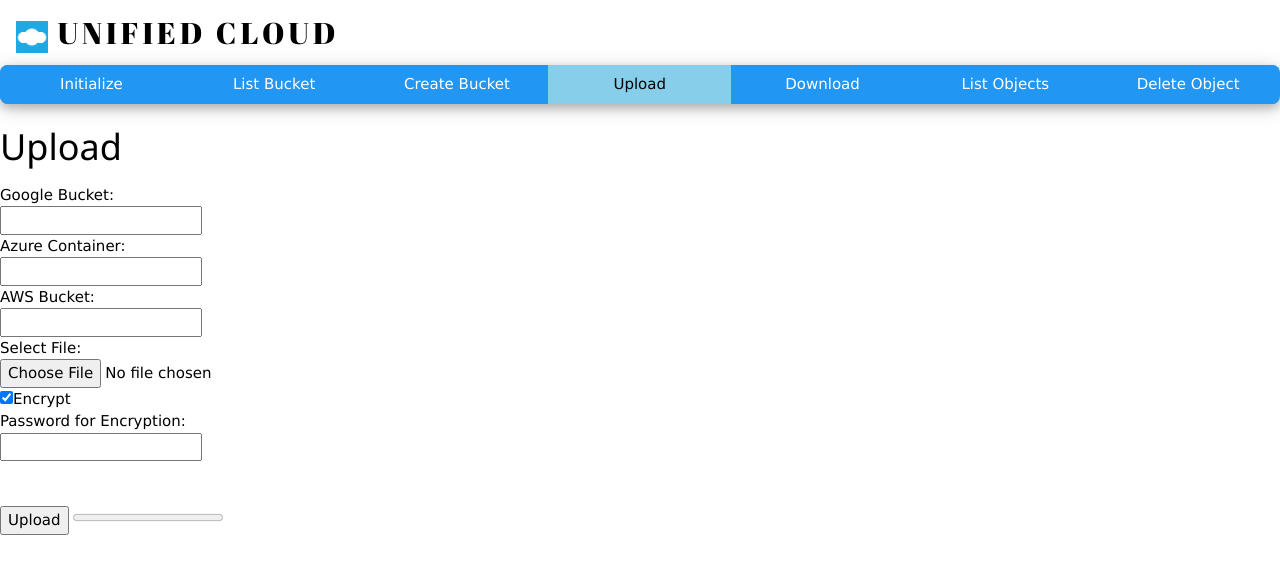
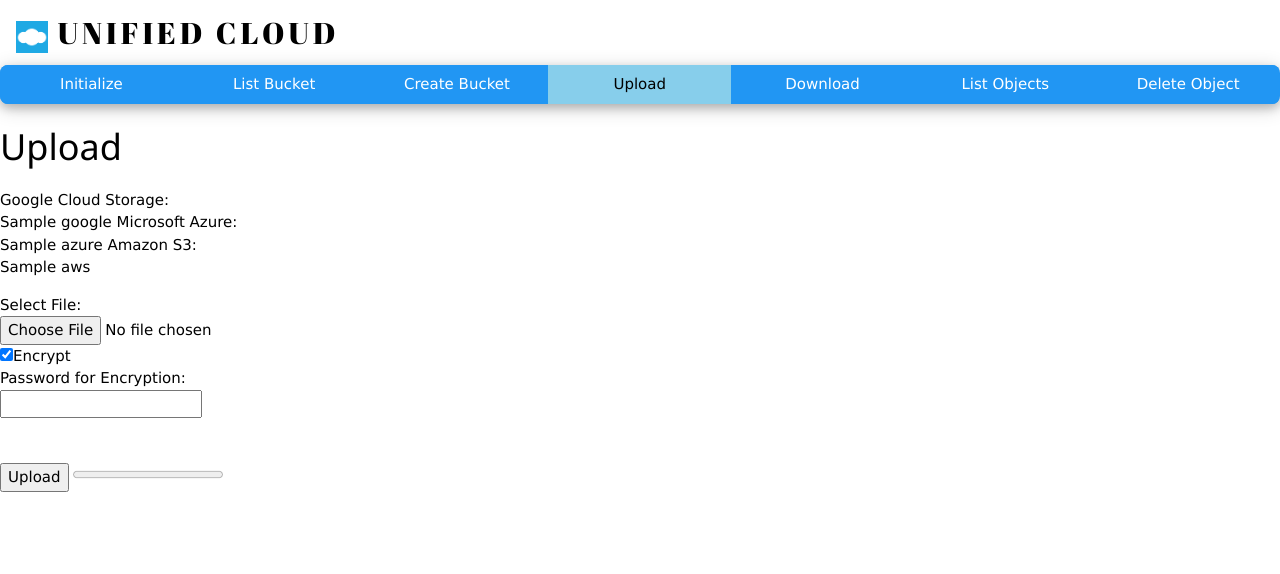
Before and after one commit to danielwwong/Unified-Cloud-API, a Flask app: template templates/upload_ajax.html in a window 1280 px wide. Shown: the top 574 px of the page. Run offline with Flask 2, Linux system fonts and the light colour scheme; the template is opened without the code that fills it: most values are stand-ins (such as "Sample title", 1, 10 or a date in 2020).

Commit message:
Update Upload Page

```diff
--- a/main.py
+++ b/main.py
@@ -40,7 +40,8 @@ def list_bucket():
         google_platform_check = request.form.get('google_platform')
         azure_platform_check = request.form.get('azure_platform')
         aws_platform_check = request.form.get('aws_platform')
-        google_info, azure_info, aws_info = custom_api.list_bucket(google_platform_check, azure_platform_check, aws_platform_check)
+        page = 'list_page'
+        google_info, azure_info, aws_info = custom_api.list_bucket(page, google_platform_check, azure_platform_check, aws_platform_check)
         flag = 1
         return render_template('list_bucket.html', status = flag, google = google_info, azure = azure_info, aws = aws_info)
     else:
@@ -64,12 +65,17 @@ def upload():
         # encrypt file
         custom_api.encrypt_file(backup_file_path)
     # upload
-    custom_api.upload_object(backup_file_path, f.filename, google_upload_bucket, azure_upload_container, aws_upload_bucket)
-    return render_template('upload_ajax.html')
+    info = custom_api.upload_object(backup_file_path, f.filename, google_upload_bucket, azure_upload_container, aws_upload_bucket)
+    return info
 
 @app.route('/upload_ajax/')
 def upload_ajax():
-    return render_template('upload_ajax.html')
+    google_platform_check = 'on'
+    azure_platform_check = 'on'
+    aws_platform_check = 'on'
+    page = 'upload_page'
+    google_info, azure_info, aws_info = custom_api.list_bucket(page, google_platform_check, azure_platform_check, aws_platform_check)
+    return render_template('upload_ajax.html', google = google_info, azure = azure_info, aws = aws_info)
 
 @app.route('/download_keys/private/', methods = ['GET'])
 def download_private_key():
--- a/templates/upload_ajax.html
+++ b/templates/upload_ajax.html
@@ -20,9 +20,27 @@
 			}
 			function UploadFile() {
 				// get bucket/container name
-				var g_bucket = document.getElementsByName("google_upload_bucket")[0].value;
-				var a_container = document.getElementsByName("azure_upload_container")[0].value;
-				var a_bucket = document.getElementsByName("aws_upload_bucket")[0].value;
+				var g_bucket_list = document.getElementsByName("google_upload_bucket");
+				for (var i = 0; i < g_bucket_list.length; i++) {
+					if (g_bucket_list[i].checked) {
+						var g_bucket = g_bucket_list[i].value;
+						break;
+					}
+				}
+				var a_container_list = document.getElementsByName("azure_upload_container");
+				for (var i = 0; i < a_container_list.length; i++) {
+					if (a_container_list[i].checked) {
+						var a_container = a_container_list[i].value;
+						break;
+					}
+				}
+				var a_bucket_list = document.getElementsByName("aws_upload_bucket");
+				for (var i = 0; i < a_bucket_list.length; i++) {
+					if (a_bucket_list[i].checked) {
+						var a_bucket = a_bucket_list[i].value;
+						break;
+					}
+				}
 				// get file element
 				var fileObj = document.getElementById("file_path").files[0];
 				var check = document.getElementsByName("encryption_check")[0];
@@ -48,14 +66,19 @@
 				// XMLHttpRequest
 				var xhr = new XMLHttpRequest();
 				xhr.open("post", FileController, true);
-				xhr.onload = function () {
-					// return messages
-					if (check_encrypt == "on") {
-						var links = ["/download_keys/private/", "/download_keys/public/"];
-						var download_names = ["rsa_private_key.bin", "rsa_public_key.pem"];
-						download(links, download_names);
+				xhr.onreadystatechange = function() {
+					if (this.readyState == 4 && this.status == 200) {
+						information.innerHTML = this.responseText;
+						if (check_encrypt == "on") {
+							var links = ["/download_keys/private/", "/download_keys/public/"];
+							var download_names = ["rsa_private_key.bin", "rsa_public_key.pem"];
+							download(links, download_names);
+						}
 					}
-        };
+					else {
+						information.innerHTML = "Running...";
+					}
+				}
 				xhr.upload.addEventListener("progress", progressFunction, false);
 				xhr.send(form);
 			}
@@ -84,12 +107,24 @@
 {% block upload_button %}w3-light-blue{% endblock %}
 {% block body %}
 		<h1>Upload</h1>
-		Google Bucket:<br>
-		<input type="text" name="google_upload_bucket"><br>
-		Azure Container:<br>
-		<input type="text" name="azure_upload_container"><br>
-		AWS Bucket:<br>
-		<input type="text" name="aws_upload_bucket"><br>
+		<p>
+		{% if google.startswith('N') or azure.startswith('N') or aws.startswith('N') %}
+		You should have at least 1 bucket/container in each platform.<br>
+		<a class="w3-button w3-blue w3-round-large w3-hover-light-blue w3-ripple" href="/create_bucket/">Create Buckets/Containers</a>
+		{% else %}
+		Google Cloud Storage:<br>
+		{{ google|safe }}
+		Microsoft Azure:<br>
+		{{ azure|safe }}
+		Amazon S3:<br>
+		{{ aws|safe }}
+		<script type="text/javascript">
+			document.getElementsByName("google_upload_bucket")[0].checked = true;
+			document.getElementsByName("azure_upload_container")[0].checked = true;
+			document.getElementsByName("aws_upload_bucket")[0].checked = true;
+		</script>
+		{% endif %}
+		</p>
 		Select File:<br>
 		<input type="file" id="file_path"><br>
 		<input type="checkbox" name="encryption_check" id="if_encryption" onclick="InsertInput(this);" checked><label for="if_encryption">Encrypt</label>
@@ -101,4 +136,5 @@
 		<input type="button" onclick="UploadFile();" value="Upload">
 		<progress id="progressBar" value="0" max="100"></progress>
 		<span id="percentage"></span>
+		<div id="information"></div>
 {% endblock %}
```
Also changed, not shown: custom_api.py (+37 -14 lines).
